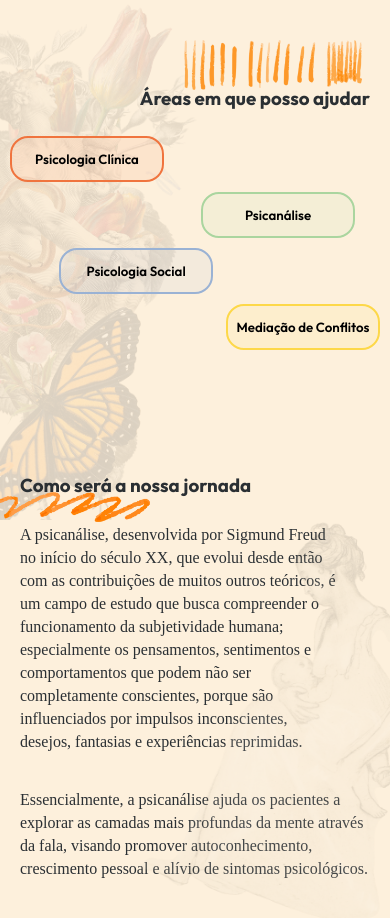
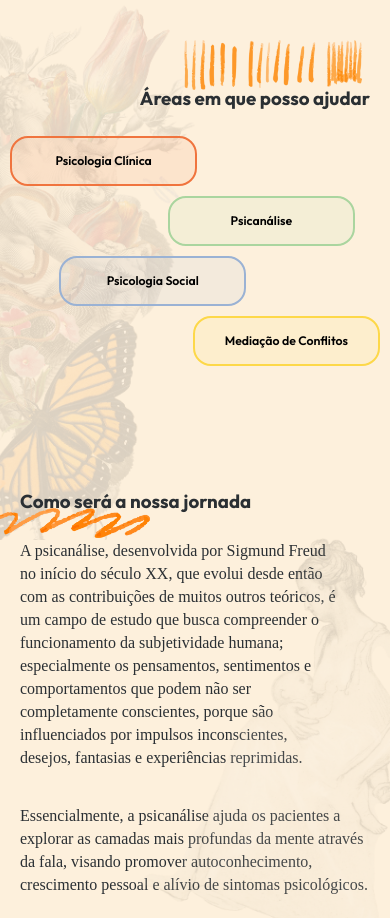
Before and after one commit to Claudinha-eliza/website-claudia-ferreira, a Next.js app: page / in a window 390 px wide. Shown: the part 1700-2618 px from the top of the page. Built offline with nearby package versions, Linux system fonts and the light colour scheme; a web font is replaced by a local one.

Commit message:
css ajustments

```diff
--- a/src/Components/Sections/AreasEmQuePossoAjudar/Card/page.module.css
+++ b/src/Components/Sections/AreasEmQuePossoAjudar/Card/page.module.css
@@ -1,5 +1,5 @@
 .card {
-  width: 540px;
+  width: 37.5%;
   border-radius: 32px;
   background-color: #0000FF1A;
   padding-top: 30px;
@@ -22,13 +22,17 @@
   font-weight: 600;
 }
 
+@media (max-width: 1200px) {
+  .card {
+    width: 43%;
+  }
+}
 
 @media (max-width: 900px) {
 
   .card {
     padding-top: 25px;
     padding-bottom: 25px;
-    width: 400px;
   }
 
   .cardTitle {
@@ -39,29 +43,14 @@
 @media (max-width: 750px) {
 
   .card {
+    width: 47%;
     padding-top: 15px;
     padding-bottom: 15px;
-    width: 300px;
     border-radius: 28px;
   }
 
   .cardTitle {
     font-size: 1.17em;
-  }
-}
-
-@media (max-width: 500px) {
-
-  .card {
-    padding-top: 7px;
-    padding-bottom: 7px;
-    width: 200px;
-    border-radius: 18px;
-    border-width: 2px;
-  }
-
-  .cardTitle {
-    font-size: 1em;
   }
 }
 
@@ -75,17 +64,6 @@
   }
 
   .cardTitle {
-    font-size: 0.83em;
+    font-size: 0.77em;
   }
 }
-
-@media (max-width: 400px) {
-
-  .card {
-    padding-top: 3px;
-    padding-bottom: 3px;
-    width: 150px;
-    border-radius: 18px;
-    border-width: 2px;
-  }
-}
--- a/src/Components/Sections/AreasEmQuePossoAjudar/Cards/page.module.css
+++ b/src/Components/Sections/AreasEmQuePossoAjudar/Cards/page.module.css
@@ -32,64 +32,45 @@
   margin-right: 245px;
 }
 
-@media (max-width: 1400px) {
+@media (max-width: 1200px) {
 
   .card1 {
-    margin-left: 90px;
+    margin-left: 80px;
   }
 
   .card2 {
-    margin-right: 245px;
+    margin-right: 105px;
   }
 
   .card3 {
-    margin-left: 179px;
+    margin-left: 169px;
   }
 
   .card4 {
-    margin-right: 220px;
+    margin-right: 80px;
   }
 }
 
-@media (max-width: 1300px) {
+@media (max-width: 900px) {
 
   .card1 {
-    margin-left: 40px;
+    margin-left: 50px;
   }
 
   .card2 {
-    margin-right: 195px;
+    margin-right: 75px;
   }
 
   .card3 {
-    margin-left: 129px;
+    margin-left: 115px;
   }
 
   .card4 {
-    margin-right: 170px;
+    margin-right: 50px;
   }
 }
 
-@media (max-width: 1200px) {
-
-  .card1 {
-    margin-left: 40px;
-  }
-
-  .card2 {
-    margin-right: 65px;
-  }
-
-  .card3 {
-    margin-left: 129px;
-  }
-
-  .card4 {
-    margin-right: 40px;
-  }
-}
-
-@media (max-width: 600px) {
+@media (max-width: 750px) {
 
   .card1 {
     margin-left: 20px;
--- a/src/Components/Sections/AreasEmQuePossoAjudar/page.module.css
+++ b/src/Components/Sections/AreasEmQuePossoAjudar/page.module.css
@@ -38,21 +38,6 @@
   -ms-user-select: none;
 }
 
-@media (max-width: 1400px) {
-
-  .decoration8 {
-    width: 235px;
-  }
-
-}
-
-@media (max-width: 1300px) {
-
-  .decoration8 {
-    width: 185px;
-  }
-}
-
 @media (max-width: 1200px) {
 
   .decoration8 {
@@ -83,23 +68,9 @@
   }
 }
 
-@media (max-width: 500px) {
-
-  .decoration9 {
-    height: 645px;
-  }
-}
-
 @media (max-width: 450px) {
 
   .decoration9 {
-    height: 555px;
+    height: 560px;
   }
 }
-
-@media (max-width: 400px) {
-
-  .decoration9 {
-    height: 540px;
-  }
-}
```
